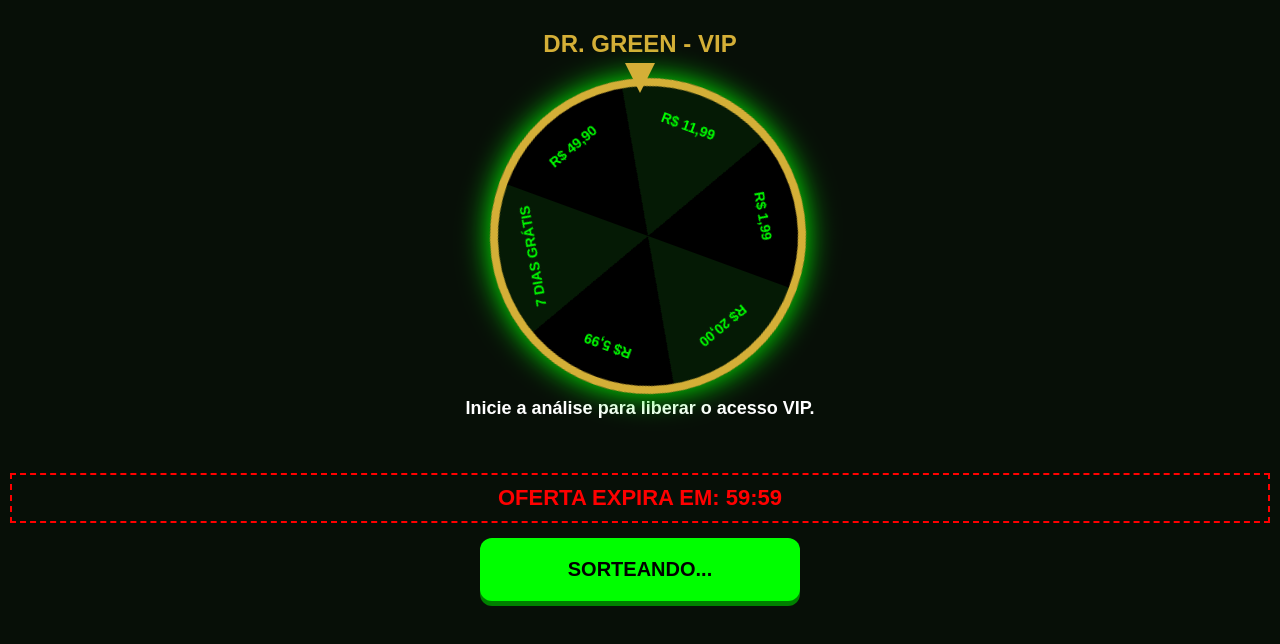
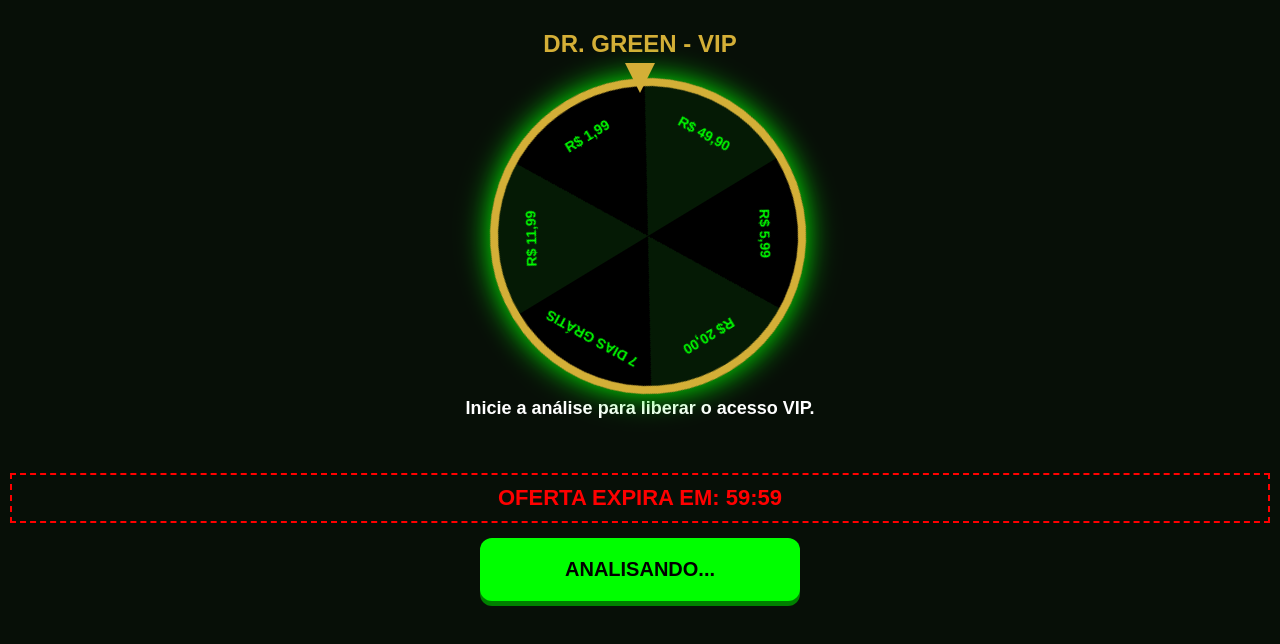
Before and after one commit to Drgreen-max/dr-green, a plain HTML site: page index.html in a window 1280 px wide. Both pictures are taken after a click on the button "GIRAR ROLETA". Drawn offline with Linux system fonts and the light colour scheme.

Commit message:
Update index.html

```diff
--- a/index.html
+++ b/index.html
@@ -17,8 +17,13 @@
             box-shadow: 0 0 30px #00ff00;
         }
         .v { position: absolute; width: 100%; text-align: center; top: 25px; font-weight: bold; font-size: 14px; transform-origin: 50% 125px; color: #00ff00; }
-        .v1 { transform: rotate(30deg); } .v2 { transform: rotate(90deg); } .v3 { transform: rotate(150deg); }
-        .v4 { transform: rotate(210deg); } .v5 { transform: rotate(270deg); } .v6 { transform: rotate(330deg); }
+        /* Fatias fixas (60 graus cada) */
+        .v1 { transform: rotate(30deg); }  /* Fatia 1 (0-60) */
+        .v2 { transform: rotate(90deg); }  /* Fatia 2 (60-120) */
+        .v3 { transform: rotate(150deg); } /* Fatia 3 (120-180) */
+        .v4 { transform: rotate(210deg); } /* Fatia 4 (180-240) */
+        .v5 { transform: rotate(270deg); } /* Fatia 5 (240-300) */
+        .v6 { transform: rotate(330deg); } /* Fatia 6 (300-360) */
         .ponteiro { width: 0; height: 0; border-left: 15px solid transparent; border-right: 15px solid transparent; border-top: 30px solid #d4af37; position: absolute; top: -15px; left: 50%; transform: translateX(-50%); z-index: 20; }
         .btn { display: block; width: 90%; max-width: 320px; margin: 15px auto; padding: 20px; border: none; border-radius: 12px; font-weight: bold; font-size: 20px; cursor: pointer; text-decoration: none; transition: 0.3s; }
         #btnGirar { background: #00ff00; color: #000; box-shadow: 0 5px 0 #008000; }
@@ -32,26 +37,31 @@
     <div class="wheel-box">
         <div class="ponteiro"></div>
         <div id="roletaVisual">
-            <div class="v v1">R$ 49,90</div><div class="v v2">R$ 11,99</div><div class="v v3">R$ 1,99</div>
-            <div class="v v4">R$ 20,00</div><div class="v v5">R$ 5,99</div><div class="v v6">7 DIAS GRÁTIS</div>
+            <div class="v v1">R$ 5,99</div>
+            <div class="v v2">R$ 20,00</div>
+            <div class="v v3">7 DIAS GRÁTIS</div>
+            <div class="v v4">R$ 11,99</div>
+            <div class="v v5">R$ 1,99</div>
+            <div class="v v6">R$ 49,90</div>
         </div>
     </div>
     <div id="status">Inicie a análise para liberar o acesso VIP.</div>
     <div id="timer">OFERTA EXPIRA EM: <span id="time">60:00</span></div>
     <button id="btnGirar" class="btn" onclick="girarAgora()">GIRAR ROLETA</button>
-    <a id="btnPagar" class="btn" target="_blank" href="#">ENTRAR NO CANAL AGORA</a>
+    <a id="btnPagar" class="btn" target="_blank" href="#">PAGAR AGORA</a>
 
     <script>
         let tentativa = 1; let rotacaoAcumulada = 0; let timerIniciado = false;
 
-        const linksPagamento = {
-            "R$ 1,99": "https://mpago.la/1pT7xQa",
-            "R$ 5,99": "https://mpago.la/2Y7qeoE",
-            "R$ 11,99": "https://mpago.la/16RHNgJ",
-            "R$ 20,00": "https://mpago.la/2tAocK1",
-            "R$ 49,90": "https://mpago.la/2EJGaVf",
-            "7 DIAS GRÁTIS": "https://t.me/+wqdX9sTFCFNiNzVh"
-        };
+        // Mapeamento exato: Grau central da fatia -> Valor -> Link
+        const fatias = [
+            { grau: 30,  valor: "R$ 5,99", link: "https://mpago.la/2Y7qeoE" },
+            { grau: 90,  valor: "R$ 20,00", link: "https://mpago.la/2tAocK1" },
+            { grau: 150, valor: "7 DIAS GRÁTIS", link: "https://t.me/+wqdX9sTFCFNiNzVh" },
+            { grau: 210, valor: "R$ 11,99", link: "https://mpago.la/16RHNgJ" },
+            { grau: 270, valor: "R$ 1,99", link: "https://mpago.la/1pT7xQa" },
+            { grau: 330, valor: "R$ 49,90", link: "https://mpago.la/2EJGaVf" }
+        ];
 
         function iniciarTimer(duration, display) {
             let timer = duration, minutes, seconds;
@@ -69,42 +79,49 @@
             const btn = document.getElementById("btnGirar");
             const status = document.getElementById("status");
             const pagar = document.getElementById("btnPagar");
-            const timerDiv = document.getElementById("timer");
 
             if (!timerIniciado) {
-                timerDiv.style.display = "block";
+                document.getElementById("timer").style.display = "block";
                 iniciarTimer(3600, document.querySelector('#time'));
                 timerIniciado = true;
             }
 
-            let sorteio = Math.random() * 100;
-            let grausPremio = 0; let valorResult = "";
+            // Sorteio Aleatório de 0 a 5 (índice da fatia)
+            let sorteioIndex = Math.floor(Math.random() * 6);
 
-            if (tentativa === 1) { grausPremio = 330; valorResult = "R$ 49,90"; tentativa = 2; }
-            else if (tentativa === 2) { grausPremio = 210; valorResult = "R$ 20,00"; tentativa = 3; }
-            else {
-                if (sorteio < 50) { grausPremio = 150; valorResult = "R$ 1,99"; }
-                else { grausPremio = 270; valorResult = "7 DIAS GRÁTIS"; }
-                tentativa = 4;
+            // Probabilidade forçada: No último giro, aumenta chance de R$ 1,99 (índice 4)
+            if (tentativa === 3) {
+                let p = Math.random();
+                if (p < 0.6) sorteioIndex = 4; // 60% de chance de R$ 1,99
             }
 
-            rotacaoAcumulada += 1800 + (360 - (rotacaoAcumulada % 360)) - grausPremio;
+            let fatiaSorteada = fatias[sorteioIndex];
+
+            // Cálculo de rotação: 3600 graus (10 voltas) + compensação do grau da fatia
+            rotacaoAcumulada += 3600 + (360 - (rotacaoAcumulada % 360)) - fatiaSorteada.grau;
+
             roleta.style.transform = `rotate(${rotacaoAcumulada}deg)`;
-            btn.disabled = true; btn.innerText = "SORTEANDO...";
+            btn.disabled = true; btn.innerText = "ANALISANDO...";
+            pagar.style.display = "none";
 
             setTimeout(() => {
-                if (valorResult === "7 DIAS GRÁTIS") {
+                tentativa++;
+                if (fatiaSorteada.valor === "7 DIAS GRÁTIS") {
                     status.innerHTML = "🔥 <span style='color:#d4af37'>SISTEMA LIBEROU: 7 DIAS GRÁTIS!</span><br>Redirecionando para o Canal VIP...";
                     btn.style.display = "none";
-                    setTimeout(() => { window.location.href = linksPagamento["7 DIAS GRÁTIS"]; }, 3000);
+                    setTimeout(() => { window.location.href = fatiaSorteada.link; }, 3000);
                 } else {
-                    status.innerText = "✅ SUBSÍDIO IDENTIFICADO: " + valorResult;
+                    status.innerText = "✅ SUBSÍDIO IDENTIFICADO: " + fatiaSorteada.valor;
                     pagar.style.display = "block";
-                    pagar.innerText = "ENTRAR NO VIP POR " + valorResult;
-                    pagar.href = linksPagamento[valorResult];
+                    pagar.innerText = "GARANTIR ACESSO POR " + fatiaSorteada.valor;
+                    pagar.href = fatiaSorteada.link;
                     btn.disabled = false;
-                    if (tentativa > 3) btn.style.display = "none";
-                    else btn.innerText = "RECALIBRAR ANÁLISE";
+                    if (tentativa > 3) {
+                        btn.style.display = "none";
+                        status.innerText += " (Análise Concluída)";
+                    } else {
+                        btn.innerText = "RECALIBRAR ANÁLISE (" + (4 - tentativa) + ")";
+                    }
                 }
             }, 4000);
         }
```
